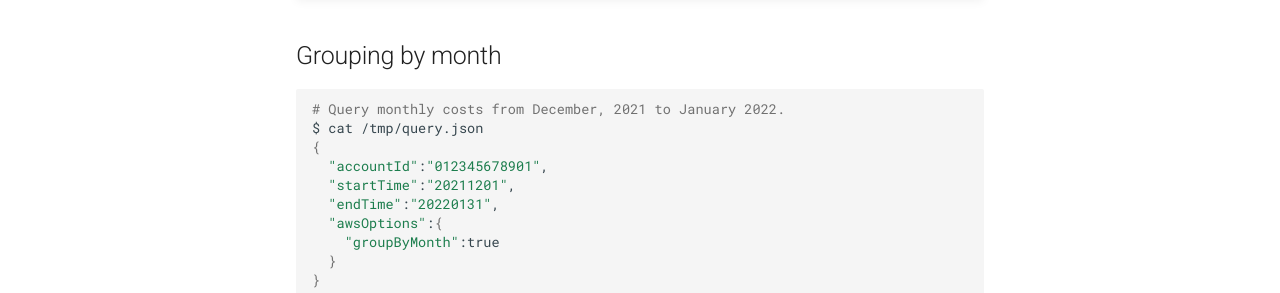
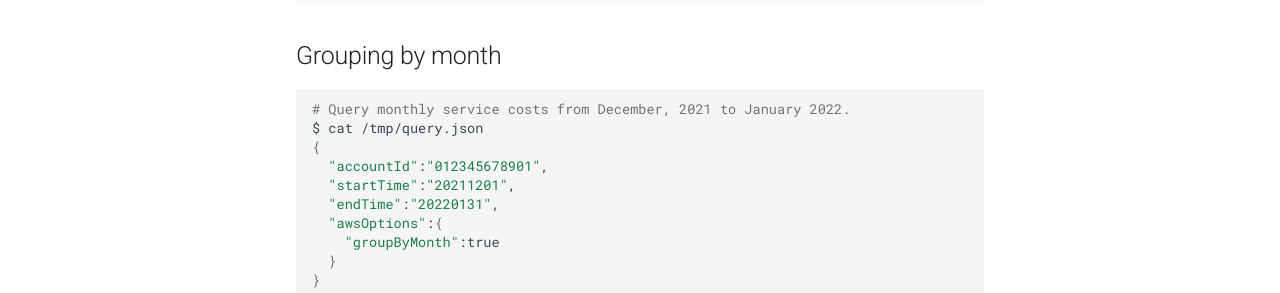
Before and after one commit to alphauslabs/tmpdocs, an MkDocs documentation site: the page built from docs/guides/aws-query-costs.md, in a window 1280 px wide and 900 px high, scrolled down 1131 px. Shown: the part 472-765 px from the top of the window. Built offline with MkDocs 1.6.1 and Material for MkDocs 9.7.7, drawn with Linux system fonts in a browser that asks for light colours; comment, search, counter and statistics services are not loaded.

Commit message:
docs: query costs

````diff
--- a/docs/guides/aws-query-costs.md
+++ b/docs/guides/aws-query-costs.md
@@ -52,7 +52,7 @@ $ bluectl awscost get --raw-input '{"groupId":"abcdef"}' --out /tmp/out.csv
 
 ## Grouping by month
 ```sh
-# Query monthly costs from December, 2021 to January 2022.
+# Query monthly service costs from December, 2021 to January 2022.
 $ cat /tmp/query.json
 {
   "accountId":"012345678901",
````
